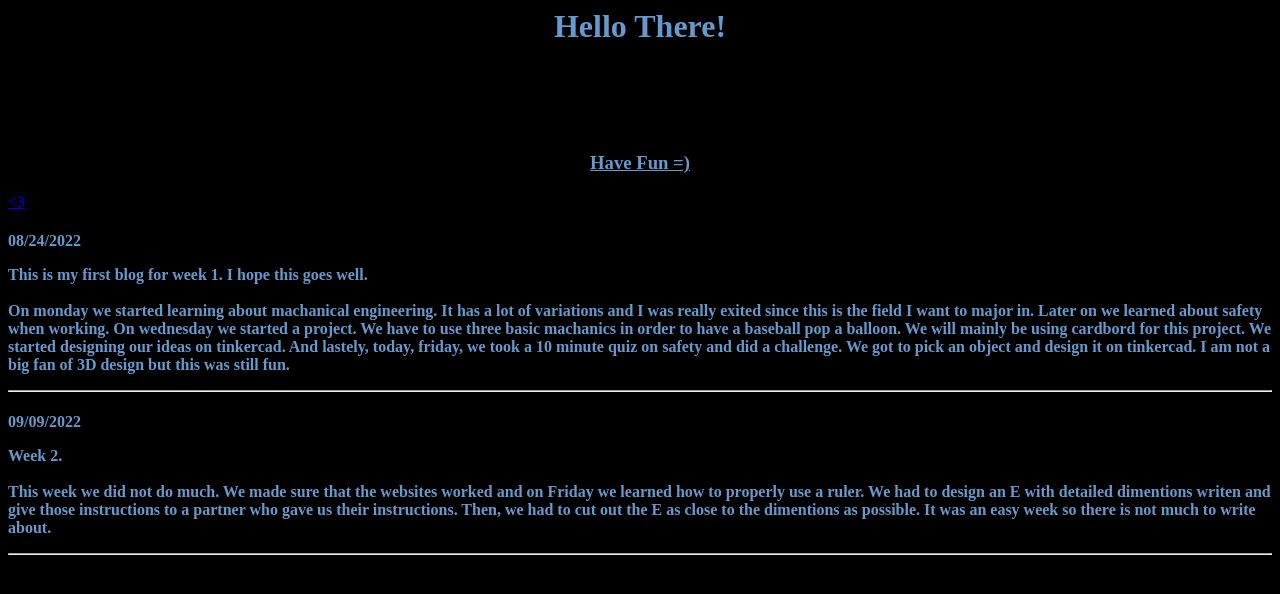
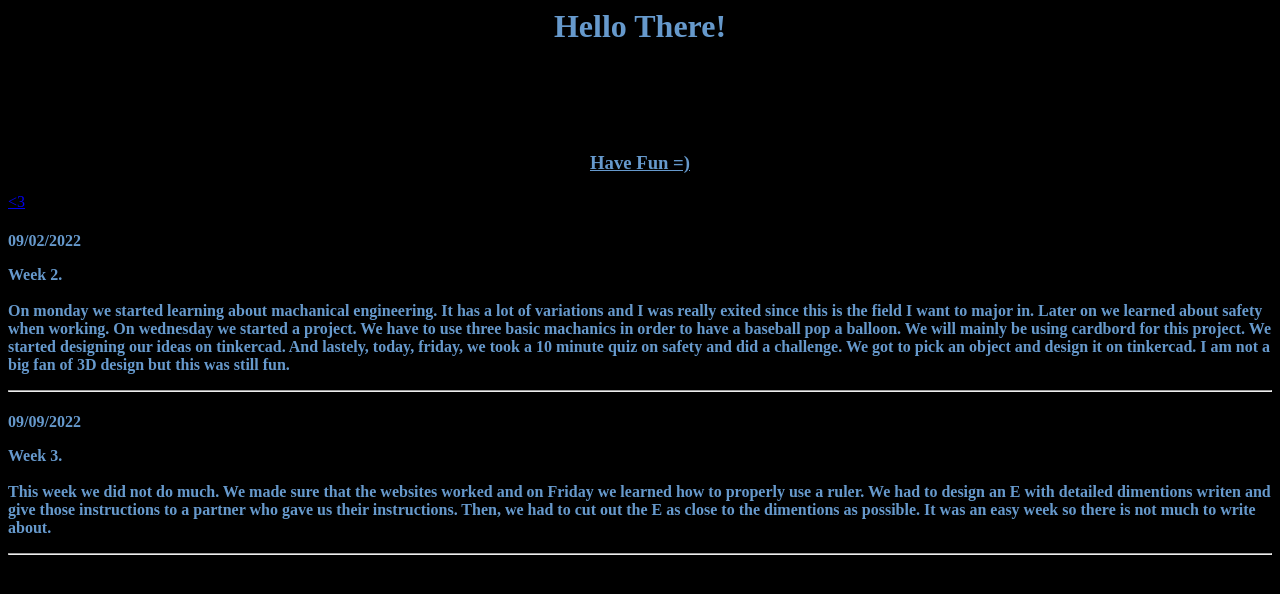
Before and after one commit to marishmarti/Engineering, a plain HTML site: page index.html in a window 1280 px wide. Drawn offline with Linux system fonts and the light colour scheme.

Commit message:
week 3 fix

```diff
--- a/index.html
+++ b/index.html
@@ -8,8 +8,8 @@
 <style>h3{color:#6699cc;}</style>
 <style>h4{color:#6699cc;}</style>
 <style>body{background-color:#000;}</style>
-<h4>08/24/2022 <br> <p>This is my first blog for week 1. I hope this goes well.<br><br>On monday we started learning about machanical engineering. It has a lot of variations and I was really exited since this is the field I want to major in. Later on we learned about safety when working. On wednesday we started a project. We have to use three basic machanics in order to have a baseball pop a balloon. We will mainly be using cardbord for this project. We started designing our ideas on tinkercad. And lastely, today, friday, we took a 10 minute quiz on safety and did a challenge. We got to pick an object and design it on tinkercad. I am not a big fan of 3D design but this was still fun. <hr></p></h4>
-<h4>09/09/2022 <br> <p>Week 2.<br><br>This week we did not do much. We made sure that the websites worked and on Friday we learned how to properly use a ruler. We had to design an E with detailed dimentions writen and give those instructions to a partner who gave us their instructions. Then, we had to cut out the E as close to the dimentions as possible. It was an easy week so there is not much to write about.<hr></p></h4>
+<h4>09/02/2022 <br> <p>Week 2.<br><br>On monday we started learning about machanical engineering. It has a lot of variations and I was really exited since this is the field I want to major in. Later on we learned about safety when working. On wednesday we started a project. We have to use three basic machanics in order to have a baseball pop a balloon. We will mainly be using cardbord for this project. We started designing our ideas on tinkercad. And lastely, today, friday, we took a 10 minute quiz on safety and did a challenge. We got to pick an object and design it on tinkercad. I am not a big fan of 3D design but this was still fun. <hr></p></h4>
+<h4>09/09/2022 <br> <p>Week 3.<br><br>This week we did not do much. We made sure that the websites worked and on Friday we learned how to properly use a ruler. We had to design an E with detailed dimentions writen and give those instructions to a partner who gave us their instructions. Then, we had to cut out the E as close to the dimentions as possible. It was an easy week so there is not much to write about.<hr></p></h4>
 
 
 
```
